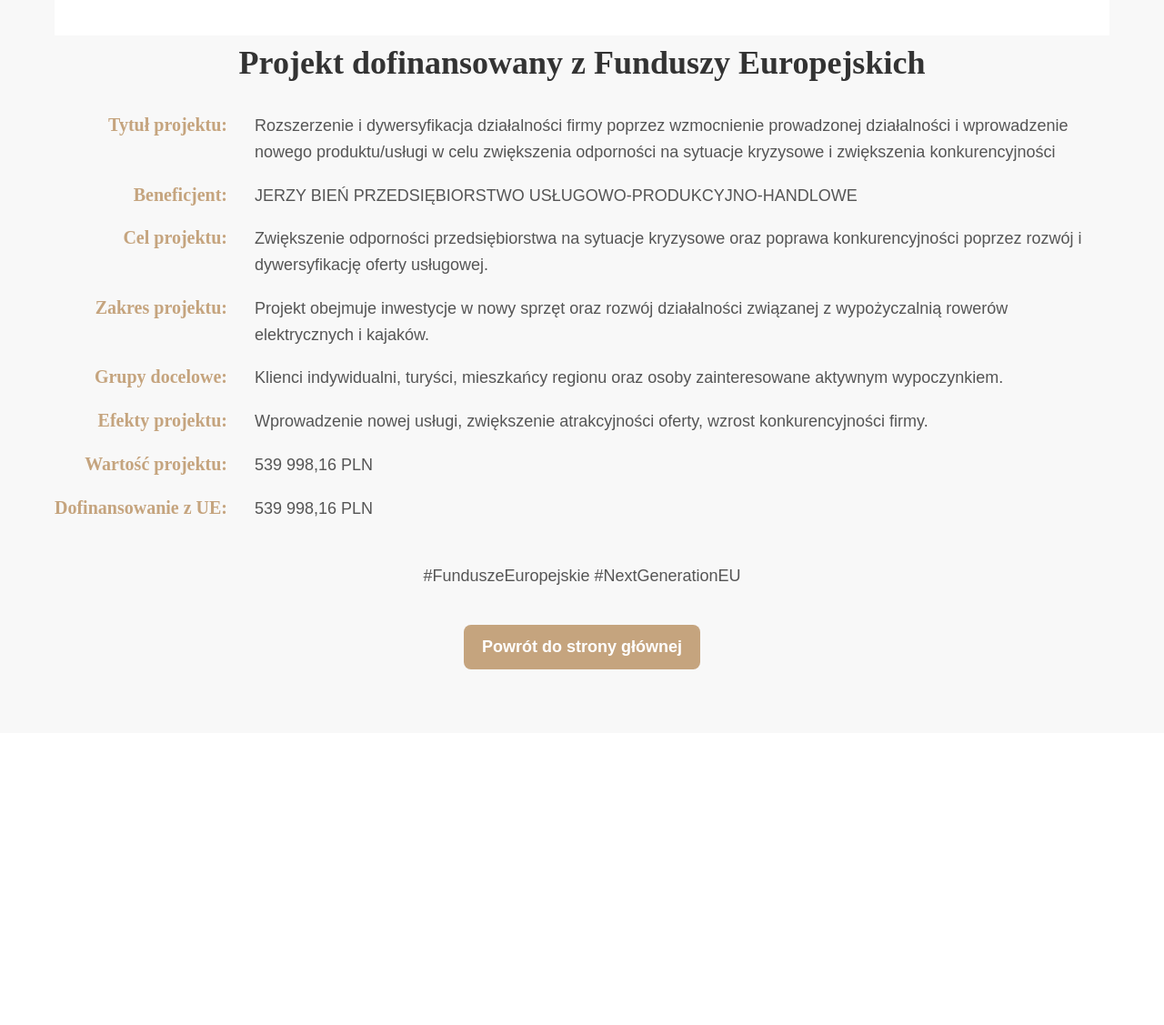
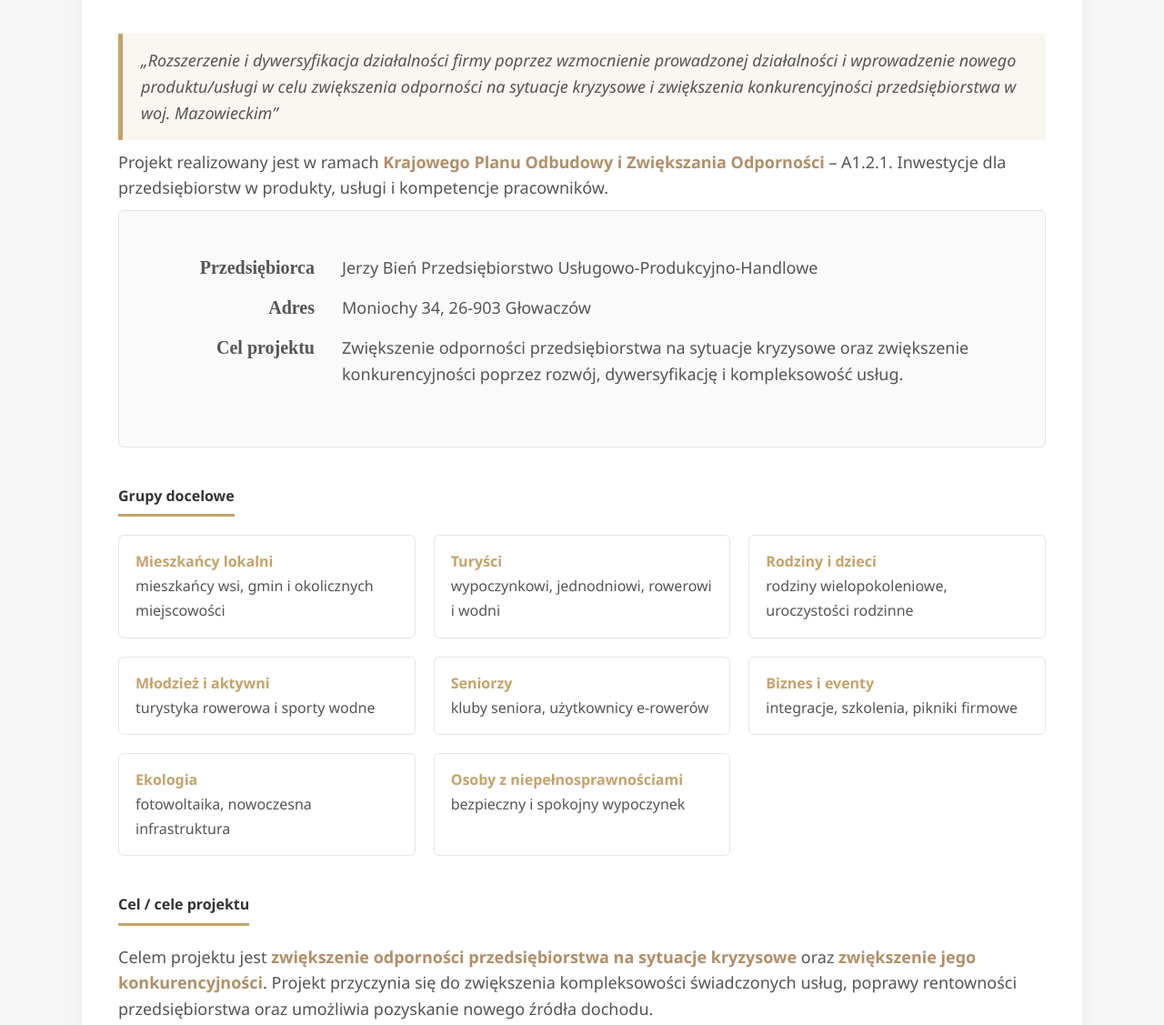
Before and after one commit to sayo300/sayo300.github.io, a plain HTML site: page KPO.html in a window 1280 px wide. Shown: the part 841-1968 px from the top of the page at 91% size. Before the commit the page ends 1647 px from the top, so only its background shows below. Drawn offline with Linux system fonts and the light colour scheme.

Commit message:
kpo page

```diff
--- a/KPO.html
+++ b/KPO.html
@@ -15,44 +15,96 @@
             <img src="./Assets/UE_NGEU.webp" alt="Sfinansowane przez Unię Europejską NextGenerationEU">
         </div>
 
-        <h1>Projekt dofinansowany z Funduszy Europejskich</h1>
+      <h1>Projekt dofinansowany z Funduszy Europejskich</h1>
+     <p class="kpo-project-title">
+        „Rozszerzenie i dywersyfikacja działalności firmy poprzez wzmocnienie prowadzonej działalności
+        i wprowadzenie nowego produktu/usługi w celu zwiększenia odporności na sytuacje kryzysowe
+        i zwiększenia konkurencyjności przedsiębiorstwa w woj. Mazowieckim”
+    </p>
 
-        <dl class="kpo-details">
-            <dt>Tytuł projektu:</dt>
-            <dd>Rozszerzenie i dywersyfikacja działalności firmy poprzez wzmocnienie prowadzonej działalności i wprowadzenie nowego produktu/usługi w celu zwiększenia odporności na sytuacje kryzysowe i zwiększenia konkurencyjności</dd>
+    <p>
+        Projekt realizowany jest w ramach
+        <strong>Krajowego Planu Odbudowy i Zwiększania Odporności</strong>
+        – A1.2.1. Inwestycje dla przedsiębiorstw w produkty, usługi i kompetencje pracowników.
+    </p>
 
-            <dt>Beneficjent:</dt>
-            <dd>JERZY BIEŃ PRZEDSIĘBIORSTWO USŁUGOWO-PRODUKCYJNO-HANDLOWE</dd>
 
-            <dt>Cel projektu:</dt>
-            <dd>Zwiększenie odporności przedsiębiorstwa na sytuacje kryzysowe oraz poprawa konkurencyjności poprzez rozwój i dywersyfikację oferty usługowej.</dd>
+<section class="kpo-section kpo-card">
+    <dl class="kpo-details">
+        <dt>Przedsiębiorca</dt>
+        <dd>Jerzy Bień Przedsiębiorstwo Usługowo-Produkcyjno-Handlowe</dd>
 
-            <dt>Zakres projektu:</dt>
-            <dd>Projekt obejmuje inwestycje w nowy sprzęt oraz rozwój działalności związanej z wypożyczalnią rowerów elektrycznych i kajaków.</dd>
+        <dt>Adres</dt>
+        <dd>Moniochy 34, 26-903 Głowaczów</dd>
 
-            <dt>Grupy docelowe:</dt>
-            <dd>Klienci indywidualni, turyści, mieszkańcy regionu oraz osoby zainteresowane aktywnym wypoczynkiem.</dd>
+        <dt>Cel projektu</dt>
+        <dd>
+            Zwiększenie odporności przedsiębiorstwa na sytuacje kryzysowe oraz zwiększenie
+            konkurencyjności poprzez rozwój, dywersyfikację i kompleksowość usług.
+        </dd>
+    </dl>
+</section>
+<section class="kpo-section">
+    <h2>Grupy docelowe</h2>
 
-            <dt>Efekty projektu:</dt>
-            <dd>Wprowadzenie nowej usługi, zwiększenie atrakcyjności oferty, wzrost konkurencyjności firmy.</dd>
+    <ul class="kpo-grid">
+        <li><strong>Mieszkańcy lokalni</strong><br>mieszkańcy wsi, gmin i okolicznych miejscowości</li>
+        <li><strong>Turyści</strong><br>wypoczynkowi, jednodniowi, rowerowi i wodni</li>
+        <li><strong>Rodziny i dzieci</strong><br>rodziny wielopokoleniowe, uroczystości rodzinne</li>
+        <li><strong>Młodzież i aktywni</strong><br>turystyka rowerowa i sporty wodne</li>
+        <li><strong>Seniorzy</strong><br>kluby seniora, użytkownicy e-rowerów</li>
+        <li><strong>Biznes i eventy</strong><br>integracje, szkolenia, pikniki firmowe</li>
+        <li><strong>Ekologia</strong><br>fotowoltaika, nowoczesna infrastruktura</li>
+        <li><strong>Osoby z niepełnosprawnościami</strong><br>bezpieczny i spokojny wypoczynek</li>
+    </ul>
+</section>
+<section class="kpo-section">
+    <h2>Cel / cele projektu</h2>
 
-            <dt>Wartość projektu:</dt>
-            <dd>539 998,16 PLN</dd>
+    <p>
+        Celem projektu jest <strong>zwiększenie odporności przedsiębiorstwa na sytuacje kryzysowe</strong>
+        oraz <strong>zwiększenie jego konkurencyjności</strong>. Projekt przyczynia się do zwiększenia
+        kompleksowości świadczonych usług, poprawy rentowności przedsiębiorstwa oraz umożliwia
+        pozyskanie nowego źródła dochodu.
+    </p>
+</section>
+<section class="kpo-section">
+    <h2>Efekty / rezultaty projektu</h2>
 
-            <dt>Dofinansowanie z UE:</dt>
-            <dd>539 998,16 PLN</dd>
-        </dl>
+    <p>
+        W ramach projektu zakupiony zostanie m.in. nowy sprzęt gastronomiczny, meble, namioty,
+        kajaki, rowery elektryczne, nagłośnienie, telewizory, rozwiązania IT oraz wykonany będzie
+        remont podłogi. Dodatkowo firma skorzysta z doradztwa rozwojowego oraz przeprowadzi
+        szkolenia pracowników.
+    </p>
 
-        <p class="kpo-hashtags">
-            #FunduszeEuropejskie #NextGenerationEU
-        </p>
+    <p>
+        Projekt przewiduje również zakup i montaż paneli fotowoltaicznych oraz magazynów energii.
+        Efektem realizacji projektu będzie wprowadzenie nowego produktu i nowych usług,
+        zwiększenie odporności przedsiębiorstwa na wystąpienie niepożądanych zjawisk oraz
+        dywersyfikacja działalności w zakresie wypożyczania sprzętu rekreacyjnego i sportowego,
+        a także mobilnych usług gastronomicznych (katering).
+    </p>
 
-        <p class="kpo-return-link">
-            <a href="index.html">Powrót do strony głównej</a>
-        </p>
+    <p>
+        W ramach projektu firma zrealizuje również zadania związane z
+        <strong>transformacją zieloną i cyfrową</strong>.
+    </p>
+</section>
+<section class="kpo-section kpo-card">
+    <h2>Wartość całkowita projektu</h2>
 
-    </div>
+    <dl class="kpo-details">
+        <dt>Wydatki ogółem</dt>
+        <dd>729 505,19 zł</dd>
+
+        <dt>Dofinansowanie</dt>
+        <dd>539 998,16 zł</dd>
+    </dl>
 </section>
-
+<p class="kpo-hashtags">
+    #FunduszeEuropejskie #NextGenerationEU
+</p>
+</section>
 </body>
 </html>
--- a/css/main.css
+++ b/css/main.css
@@ -814,3 +814,93 @@ img {
         gap: var(--spacing-md);
     }
 }
+
+.kpo-page {
+    background: #f7f7f7;
+    padding: 40px 0;
+}
+
+    .kpo-page .container {
+        max-width: 1100px;
+        background: #ffffff;
+        padding: 40px;
+        border-radius: 8px;
+        box-shadow: 0 10px 30px rgba(0,0,0,0.05);
+        font-family: "Segoe UI", sans-serif;
+        line-height: 1.7;
+    }
+
+    .kpo-page h1 {
+        text-align: center;
+        margin-bottom: 40px;
+        font-size: 2.2rem;
+    }
+
+.kpo-section {
+    margin-bottom: 40px;
+}
+
+    .kpo-section h2 {
+        font-size: 1.6rem;
+        margin-bottom: 20px;
+        color: #333;
+        border-bottom: 3px solid #c7a26a;
+        padding-bottom: 6px;
+        width: fit-content;
+    }
+
+.kpo-project-title {
+    font-size: 1.05rem;
+    font-style: italic;
+    background: #faf7f2;
+    padding: 15px 20px;
+    border-left: 5px solid #c7a26a;
+}
+
+.kpo-card {
+    background: #fafafa;
+    padding: 25px;
+    border-radius: 6px;
+    border: 1px solid #e5e5e5;
+}
+
+.kpo-details {
+    display: grid;
+    grid-template-columns: 200px 1fr;
+    gap: 10px 20px;
+}
+
+    .kpo-details dt {
+        font-weight: 600;
+        color: #555;
+    }
+
+    .kpo-details dd {
+        margin: 0;
+    }
+
+.kpo-grid {
+    display: grid;
+    grid-template-columns: repeat(auto-fit, minmax(260px, 1fr));
+    gap: 20px;
+    list-style: none;
+    padding: 0;
+}
+
+    .kpo-grid li {
+        background: #ffffff;
+        border: 1px solid #e5e5e5;
+        border-radius: 6px;
+        padding: 15px 18px;
+    }
+
+    .kpo-grid strong {
+        color: #c7a26a;
+    }
+
+.kpo-hashtags {
+    text-align: center;
+    margin-top: 40px;
+    font-weight: 600;
+    color: #555;
+}
```
